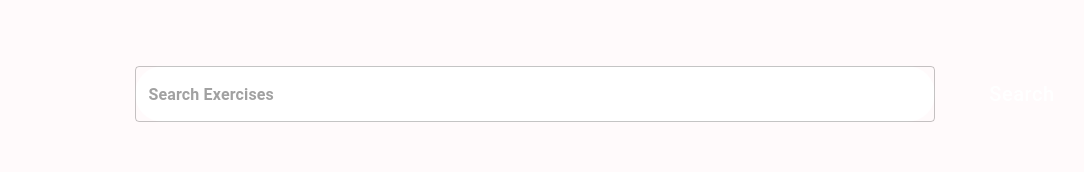
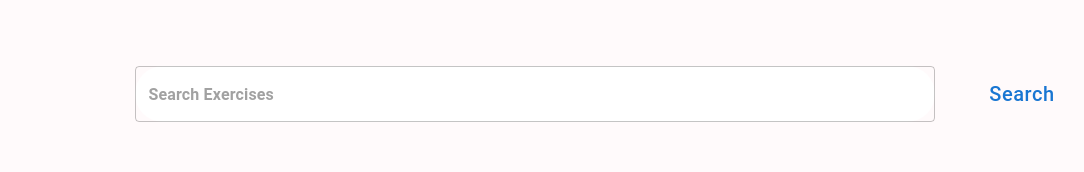
Before and after one commit to j-tomasik/gym_workout_app, a React (Create React App) app: page / in a window 1280 px wide. Shown: the part 1167-1339 px from the top of the page, without its empty margins (18-1102 px from the left). Built offline with nearby package versions, Linux system fonts and the light colour scheme; no server answers.

Commit message:
fixed button and added scroll

```diff
--- a/src/components/SearchExercises.js
+++ b/src/components/SearchExercises.js
@@ -33,6 +33,7 @@ const SearchExercises = ({setExercises, bodyPart, setBodyPart}) => {
       setSearch('');
       setExercises(searchedExercises);
     }
+    window.scrollTo({top: 1800, left: 100, behavior: 'smooth'});
   }
 
   return (
@@ -66,7 +67,6 @@ const SearchExercises = ({setExercises, bodyPart, setBodyPart}) => {
           <Button className='search-btn'
           sx={{
             bgColor: '#FF2625',
-            color: '#fff',
             textTransform: 'none',
             width: { lg: '175px', xs: '80px'},
             fontSize: {lg: '20px', xs: '14px'},
```
